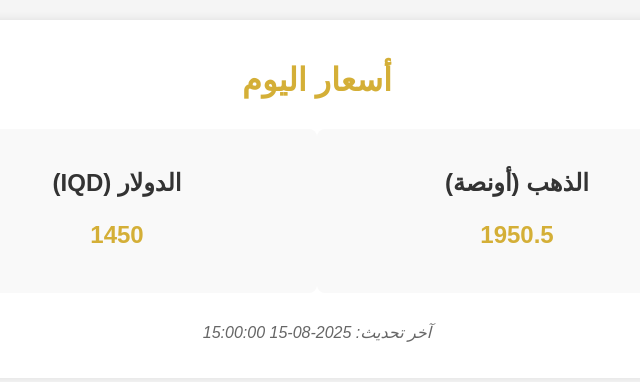
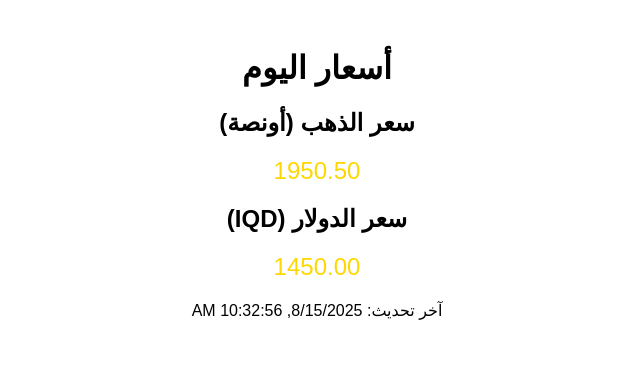
Before and after one commit to pingnet87/gold-tracker, a Flask app: page / in a window 1280 px wide. Shown: the top 382 px of the page, without its empty margins (323-963 px from the left). Run offline with Flask 2, Linux system fonts and the light colour scheme.

Commit message:
Update index.html

```diff
--- a/templates/index.html
+++ b/templates/index.html
@@ -1,39 +1,41 @@
 <!DOCTYPE html>
-<html lang="ar" dir="rtl">
+<html dir="rtl">
 <head>
     <meta charset="UTF-8">
     <title>أسعار الذهب والدولار</title>
-    <link rel="stylesheet" href="/static/style.css">
+    <style>
+        body {
+            font-family: Arial, sans-serif;
+            text-align: center;
+            padding: 20px;
+        }
+        .price {
+            font-size: 24px;
+            color: gold;
+            margin: 20px;
+        }
+    </style>
 </head>
 <body>
-    <div class="container">
-        <h1>أسعار اليوم</h1>
-        <div id="prices">
-            <div class="price-box">
-                <h2>الذهب (أونصة)</h2>
-                <p id="gold-price">--</p>
-            </div>
-            <div class="price-box">
-                <h2>الدولار (IQD)</h2>
-                <p id="usd-rate">--</p>
-            </div>
-        </div>
-        <p id="update-time">آخر تحديث: --</p>
+    <h1>أسعار اليوم</h1>
+
+    <div>
+        <h2>سعر الذهب (أونصة)</h2>
+        <div class="price" id="gold-price">--</div>
     </div>
 
+    <div>
+        <h2>سعر الدولار (IQD)</h2>
+        <div class="price" id="usd-rate">--</div>
+    </div>
+
+    <p id="update-time">آخر تحديث: --</p>
+
     <script>
-    function updatePrices() {
-        fetch('/api/prices')
-            .then(response => response.json())
-            .then(data => {
-                document.getElementById('gold-price').textContent = data.gold_price;
-                document.getElementById('usd-rate').textContent = data.usd_iqd_rate;
-                document.getElementById('update-time').textContent = `آخر تحديث: ${data.timestamp}`;
-            });
-    }
-
-    updatePrices();
-    setInterval(updatePrices, 60000);
+    // هذه البيانات ثابتة للبدء، يمكنك تغييرها لاحقاً
+    document.getElementById('gold-price').textContent = '1950.50';
+    document.getElementById('usd-rate').textContent = '1450.00';
+    document.getElementById('update-time').textContent = 'آخر تحديث: ' + new Date().toLocaleString();
     </script>
 </body>
 </html>
```
